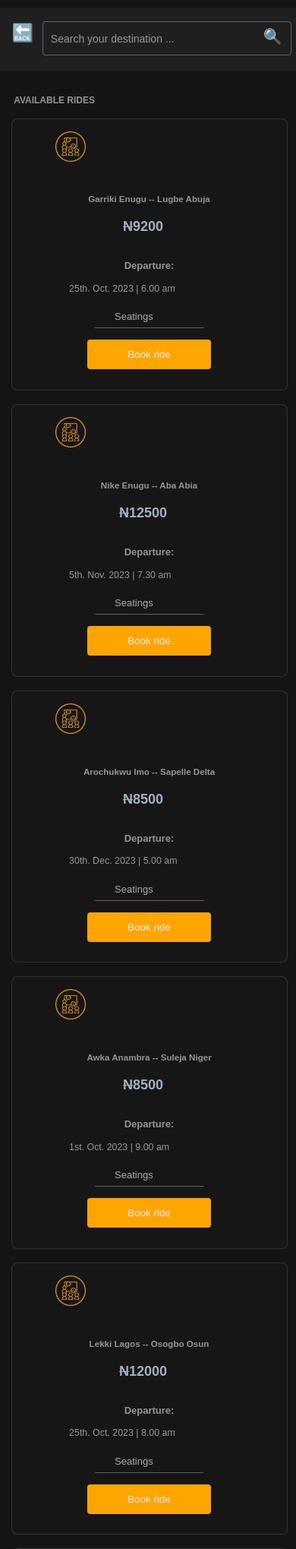
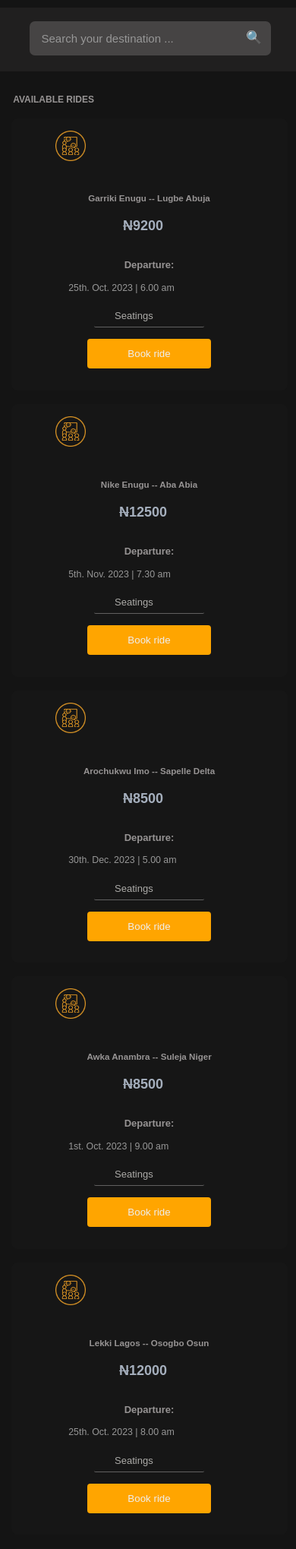
Before and after one commit to Emm-Anuel100/Goo-web-app, a PHP site: page /Goo/start_booking_ride.php in a window 390 px wide. Shown: the top 2039 px of the page at 76% size. Run offline with PHP 8.4, Linux system fonts and the light colour scheme.

Commit message:
Update start_booking.css

```diff
--- a/styles/start_booking.css
+++ b/styles/start_booking.css
@@ -19,7 +19,7 @@
  .search-box{
    width: 39%;
    border: none;
-   margin: 18px 10%;
+   margin: 18px 5%;
    max-height: 26rem;
 }
 .row{
@@ -36,15 +36,18 @@
 header a{
    font-size: 23px;
    position: absolute;
-   top: 20px;
+   top: 27px;
    color: #9e9c9c;
+}
+input[type="text"]#input-box{
+   /* border: 1px solid rgba(214, 210, 210, 0.377); */
+   background: rgb(70, 68, 68);
 }
 input[type="text"]{
    height: 45px;
    width: 250%;
-   border-radius: 4px;
+   border-radius: 7px;
    background: transparent;
-   border: 1px solid rgba(214, 210, 210, 0.377);
    padding: 0 5%;
    display: inline;
    font-size: 14px;
@@ -137,7 +140,7 @@
    background: #161616;
    padding: 0 1%;
    border-radius: .5rem;
-   border: 1px solid #eeeeee21;
+   /* border: 1px solid #eeeeee21; */
    width: 18rem;
    height: 22.5rem;
    overflow: visible;
@@ -150,7 +153,8 @@
    color: #979494;
 }
 div.rides-container2 .rides:hover{
-   transform: scale(1.03);
+   /* transform: scale(1.03); */
+   transform: translateY(-8px);
    box-shadow: 1px 1px 1rem #5250507e;
 }
 div.rides-container2 .rides img{
@@ -232,6 +236,9 @@
 
 
 @media screen and (max-width: 450px) {
+   a.navigate-back{
+      display: none;
+   }
    button[type="search"]{
       left: 222%;
       bottom: 2.3rem;
@@ -240,7 +247,7 @@
       width: 80%;
    }
    input[type="text"]{
-      width: 175%;
+      width: 170%;
    }
    button[type="search"]{
       left: 155%;
@@ -248,10 +255,28 @@
    }
 
 
-@media screen and (max-width: 400px) {
+ @media screen and (max-width: 400px) {
+   input[type="text"]{
+      padding: 0 1rem;
+      font-size: 15px !important;
+   }
+   ::placeholder{
+      font-size: 15px !important;
+   }
+   ::-moz-placeholder{
+      font-size: 15px !important;
+   }
    .search-box{
       width: 55%;
    }
+   button[type="search"]{
+     margin-left: -10px;
+     margin-top: 3px;
+     background: rgb(70, 68, 68);
+     font-size: 17px;
+     padding: 0 5px;
+   }
+
    input[type="search"]{
       left: 145%;
    }
```
